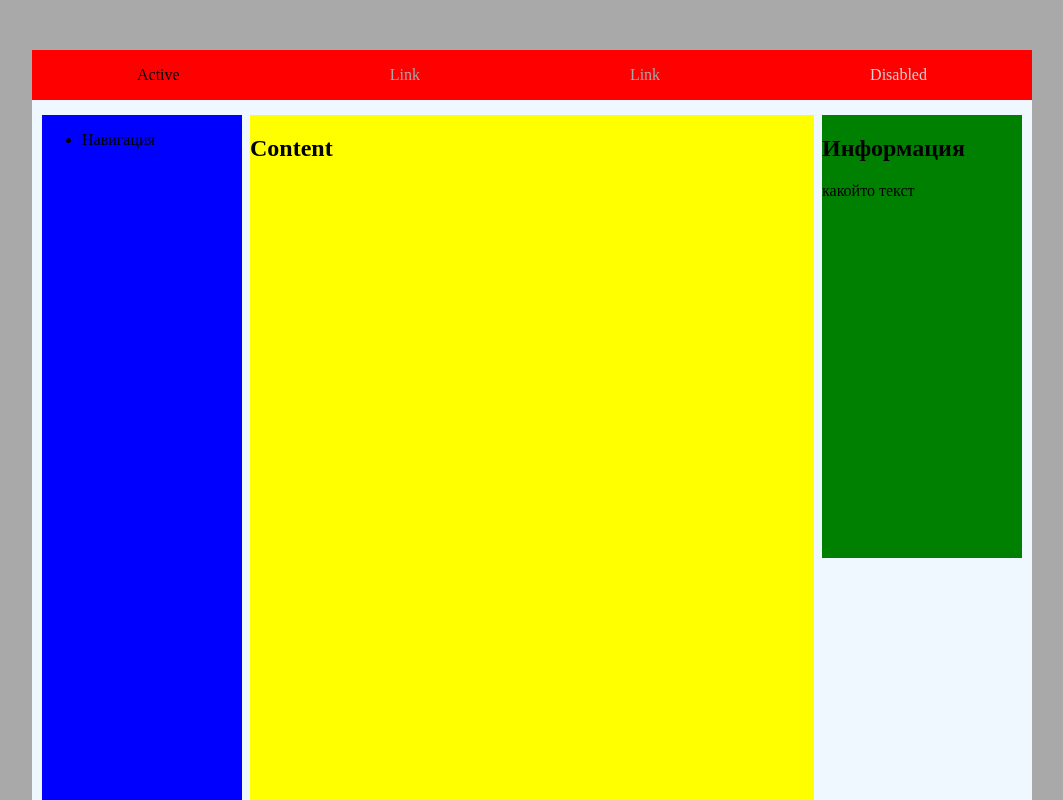
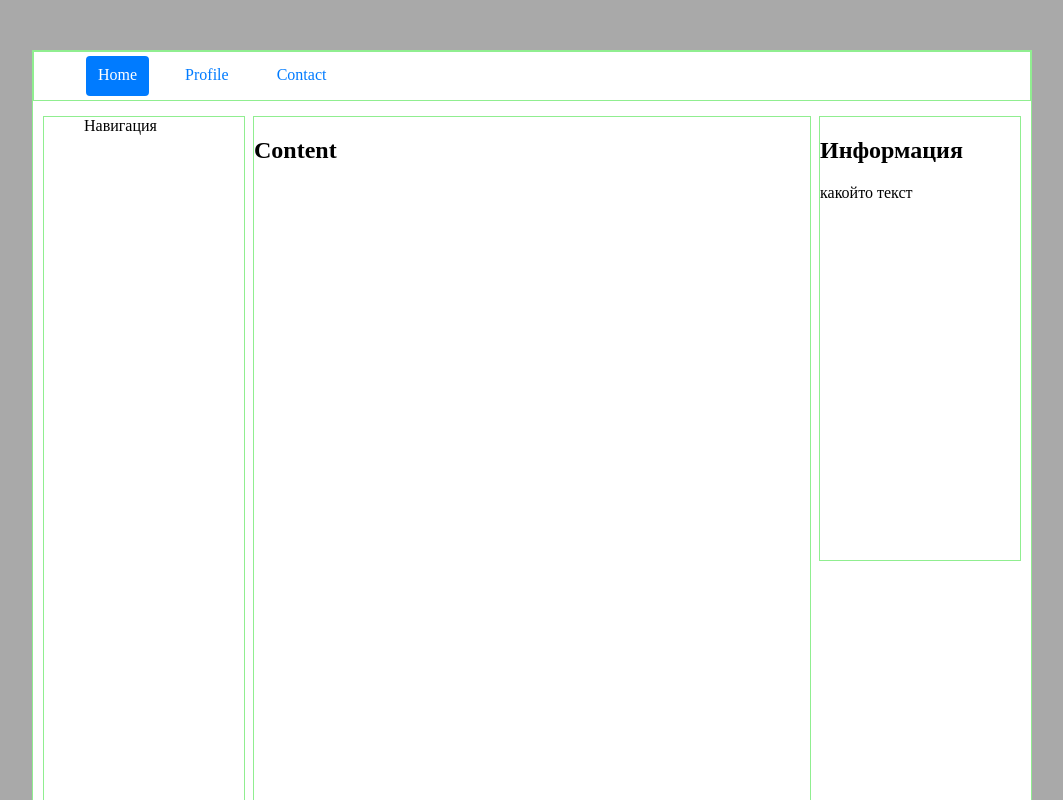
Before and after one commit to pkhilenko/verstka, a plain HTML site: page index.html in a window 1280 px wide. Shown: the top 800 px of the page, without its empty margins (108-1171 px from the left). Drawn offline with Linux system fonts and the light colour scheme.

Commit message:
gthtdthcnrf переверстка

```diff
--- a/index.html
+++ b/index.html
@@ -10,18 +10,32 @@
 <body>
   <div class="container">
     <header>
-      <div class="nav-header">
-        <a class="nav-heade-link active" href="#">Active</a>
-        <a class="nav-heade-link" href="#">Link</a>
-        <a class="nav-heade-link" href="#">Link</a>
-        <a class="nav-heade-link disabled" href="#" tabindex="-1" aria-disabled="true">Disabled</a>
-      </div>
+
+        <ul class="mb-3 nav-header">
+          <li class="nav-item">
+            <a class="nav-link active" href="#pills-home" selected="true">Home</a>
+          </li>
+          <li class="nav-item">
+            <a class="nav-link" href="#pills-profile" selected="false">Profile</a>
+          </li>
+          <li class="nav-item">
+            <a class="nav-link" href="#pills-contact" selected="false">Contact</a>
+          </li>
+        </ul>
+
     </header>
 
     <main>
       <nav><ul><li>Навигация</li></ul></nav>
 
-      <div class="mobiles-nav">Mobiles NAV</div>
+      <div class="mobiles-nav">
+        <div class="flex-column">
+          <a class="nav-link active" href="#v-pills-home" selected="true">Home</a>
+          <a class="nav-link" href="#v-pills-profile" selected="false">Profile</a>
+          <a class="nav-link" href="#v-pills-messages" selected="false">Messages</a>
+          <a class="nav-link" href="#v-pills-settings" selected="false">Settings</a>
+        </div>
+      </div>
 
       <section><h1>Content</h1>
           <br> <br><br> <br><br> <br><br> <br><br> <br><br> <br><br> <br><br> <br> <br> <br><br> <br><br> <br><br> <br><br>
@@ -39,7 +53,7 @@
       <a class="phone-style" href="tel:+380985554433">+380985554433 Позвоните нам!</a>
       <a class="email-style" href="javascript:SendMail('petr.khilenko', 'ya.ru')">Задавайте вопросы по электронной почте</a>
       <div class="counter">
-        <!--LiveInternet logo--><a href="//www.liveinternet.ru/click" target="_blank"><img src="//counter.yadro.ru/logo?14.6"
+        <!--LiveInternet logo--><a href="//www.liveinternet.ru/click" target="_blank"><img src="http://counter.yadro.ru/logo?14.6"
             title="LiveInternet: показано число просмотров за 24 часа, посетителей за 24 часа и за сегодня" alt="" border="0"
             width="88" height="31" /></a>
         <!--/LiveInternet-->
--- a/main.css
+++ b/main.css
@@ -5,24 +5,30 @@ body {
   background-color: darkgray;
 }
 
+ul {
+  list-style-type: none;
+  margin: 0;
+}
+
 a {
   text-decoration: none;
-  color: darkgray;
+  color: #007BFF;
   font-size: 16px;
   transition: all 0.2s ease;
+  padding: 10px 12px 0 12px;
 }
 
 a.active {
-  color: black;
+  color: #495057;
 }
 
 a.disabled {
   color: lightgray;
+  pointer-events: none;
 }
 
 a:hover {
-  color: black;
-  opacity: 0.9;
+  color: #004A99;
   transition: all 0.2s ease;
 }
 
@@ -32,10 +38,30 @@ a.phone-style:hover {
   transition: all 0.2s ease;
 }
 
+li.nav-item {
+  display: flex;
+  align-items: center;
+  align-content: center;
+}
+
+.nav-link {
+  border-radius: .25rem;
+  display: block;
+  height: 40px;
+  box-sizing: border-box;
+  margin: 0 12px 0 12px;
+}
+
+a.nav-link.active {
+  background-color: #007BFF;
+  color: white;
+}
+
 .container {
   max-width: 1000px;
   min-height: calc(100vh - 50px);
-  background-color: aliceblue;
+  background-color: white;
+  border: 1px solid lightgreen;
   margin: 50px auto 0;
   box-sizing: border-box;
   display: flex;
@@ -50,15 +76,19 @@ a.phone-style:hover {
 }
 
 header {
-  background-color: red;
+  background-color: white;
+  border: 1px solid lightgreen;
+  box-sizing: border-box;
   margin-bottom: 15px;
+  padding: 0;
   height: 50px;
   position: sticky;
   top: 0;
 }
 
 nav {
-  background-color: blue;
+  background-color: white;
+  border: 1px solid lightgreen;
   width: 200px;
   margin-right: 8px;
 }
@@ -72,8 +102,9 @@ nav {
 .nav-header {
   box-sizing: border-box;
   display: flex;
-  justify-content: space-around;
+  justify-content: flex-start;
   align-items: center;
+  align-content: center;
   height: 100%;
 }
 
@@ -90,10 +121,16 @@ nav {
 @media (max-width: 767px) {
   .mobiles-nav {
     display: block;
-    background-color: lightsteelblue;
+    background-color: white;
+    border: 1px solid lightgreen;
     width: 100%;
     margin: 0 0 5px 0;
     flex-basis: 150px;
+  }
+  .flex-column {
+    display: flex;
+    flex-direction: column;
+    width: 200px;
   }
 }
 
@@ -111,7 +148,8 @@ main {
 }
 
 section {
-  background-color: yellow;
+  background-color: white;
+  border: 1px solid lightgreen;
   flex-grow: 1;
 }
 
@@ -119,7 +157,8 @@ aside {
   flex-basis: 200px;
   align-self: start;
   margin-left: 8px;
-  background-color: green;
+  background-color: white;
+  border: 1px solid lightgreen;
   position: sticky;
   top: 50px;
 }
@@ -134,16 +173,17 @@ aside {
 footer {
   padding: 10px;
   display: flex;
-  flex-direction: column;
-  justify-content: center;
+  justify-content: space-between;
   align-items: center;
-  background-color: aqua;
+  background-color: white;
+  border: 1px solid lightgreen;
   flex-basis: 150px;
   margin-top: 15px;
 }
 
 @media (max-width: 767px) {
   footer {
+    flex-direction: column;
     justify-content: start;
   }
 }
@@ -165,7 +205,6 @@ footer a {
 footer a.phone-style {
   color: #137fb1c7;
   transition: all 0.2s ease;
-  align-self: flex-end;
 }
 
 @media (max-width: 767px) {
@@ -173,3 +212,10 @@ footer a.phone-style {
     align-self: flex-start;
   }
 }
+
+@media (max-width: 767px) {
+  .counter {
+    align-self: flex-start;
+    padding: 10px 10px 10px 0;
+  }
+}
```
